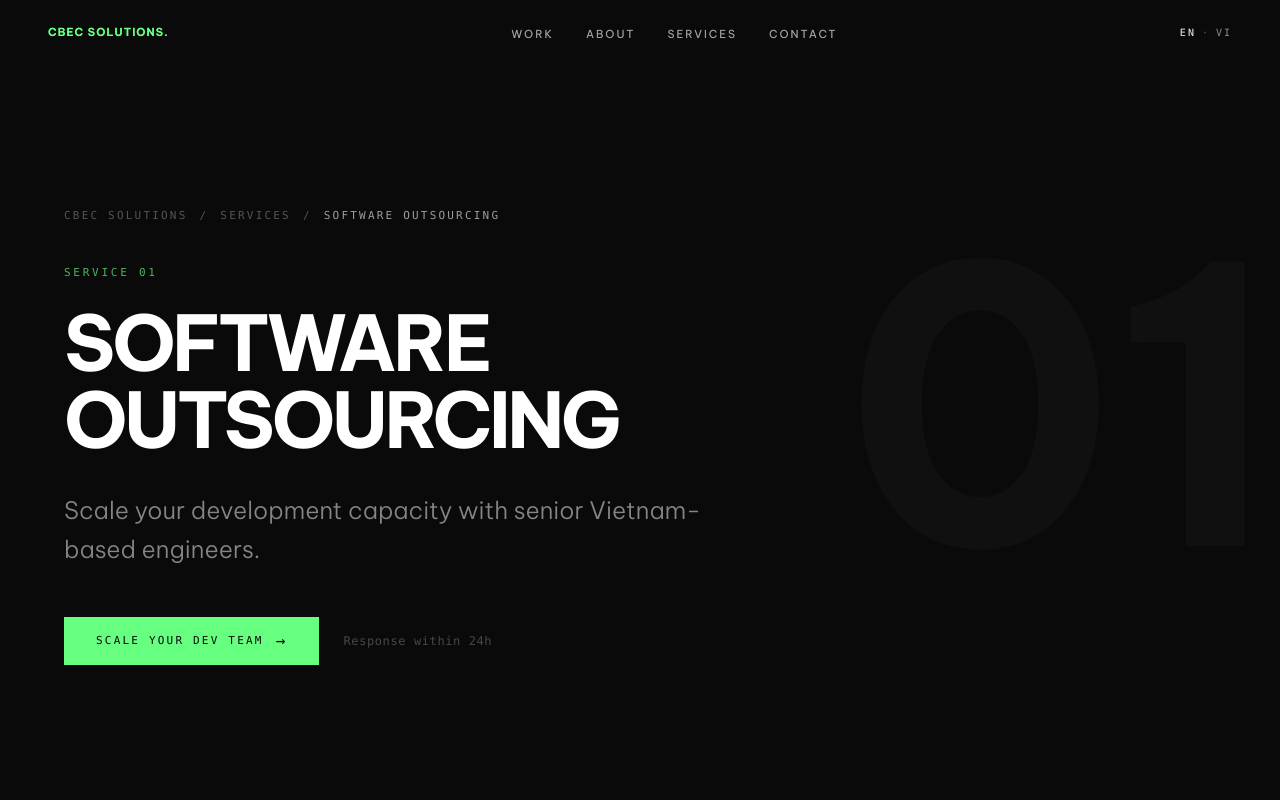
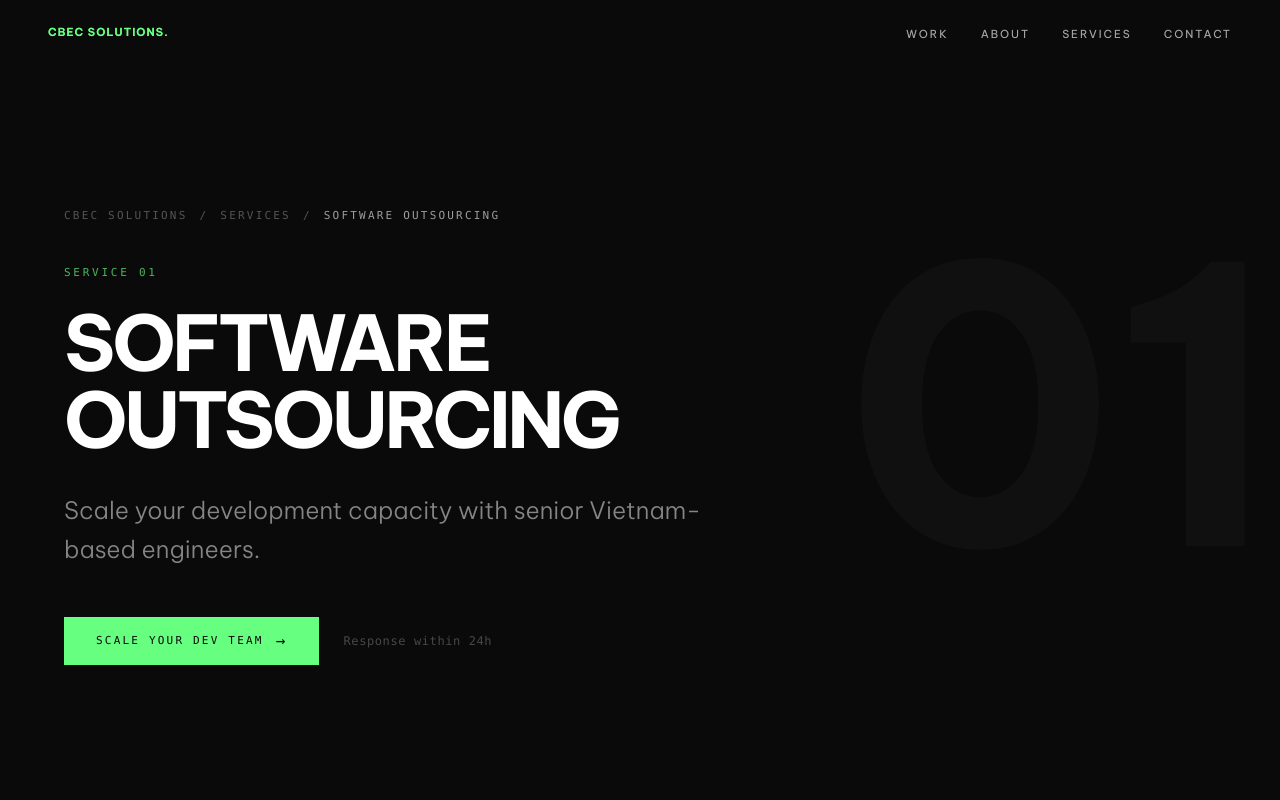
Before and after one commit to daq1209/CBECportfolio, a Next.js app: page /global/services/software-outsourcing-vietnam in a window 1280 px wide. Shown: the top 800 px of the page. Built offline with nearby package versions, Linux system fonts and the light colour scheme; no server answers.

Commit message:
feat: remove vietnamese localization and language switcher

```diff
--- a/components/Navbar.tsx
+++ b/components/Navbar.tsx
@@ -12,13 +12,6 @@
   { label: "Contact", href: "#contact" },
 ];
 
-const NAV_LINKS_VI = [
-  { label: "Dự án", href: "#projects" },
-  { label: "Về chúng tôi", href: "#about" },
-  { label: "Dịch vụ", href: "#services" },
-  { label: "Liên hệ", href: "#contact" },
-];
-
 interface NavbarProps {
   /** Current locale from [lang] segment. "vi" | "en" (maps from "vi" | "global") */
   lang: string;
@@ -30,10 +23,7 @@
   const [atTop, setAtTop] = useState(true);
   const { scrollY } = useScroll();
 
-  const isVi = lang === "vi";
-  const links = isVi ? NAV_LINKS_VI : NAV_LINKS_EN;
-  const currentLangLabel = isVi ? "VI" : "EN";
-  const nextLangLabel = isVi ? "EN" : "VI";
+  const links = NAV_LINKS_EN;
 
   useMotionValueEvent(scrollY, "change", (latest) => {
     const prev = scrollY.getPrevious() ?? 0;
@@ -46,24 +36,6 @@
     if (el) {
       el.scrollIntoView({ behavior: "smooth", block: "start" });
     }
-  };
-
-  /**
-   * Language toggle:
-   * 1. Writes the new locale to the `cbec-language` cookie (1 year).
-   * 2. Navigates to the equivalent path on the other locale.
-   */
-  const handleLangToggle = () => {
-    const nextLocale = isVi ? "global" : "vi";
-
-    // Track language switch
-    trackLanguageSwitch(isVi ? "vi" : "en", isVi ? "en" : "vi");
-
-    // Set cookie so proxy.ts persists the preference
-    document.cookie = `cbec-language=${nextLocale}; path=/; max-age=${60 * 60 * 24 * 365}; SameSite=Lax`;
-
-    // Navigate to the same section on the other locale
-    router.push(`/${nextLocale}`);
   };
 
   return (
@@ -107,17 +79,6 @@
         ))}
       </ul>
 
-      {/* Language toggle */}
-      <button
-        onClick={handleLangToggle}
-        className="flex items-center gap-1.5 text-[10px] font-mono tracking-[0.2em] uppercase text-white/30 hover:text-[#66FF80] transition-colors duration-200 cursor-pointer bg-transparent border-none p-0"
-        aria-label={`Switch language to ${nextLangLabel === "EN" ? "English" : "Vietnamese"}`}
-        title={`Switch to ${nextLangLabel === "EN" ? "English" : "Vietnamese"}`}
-      >
-        <span className="text-white/60" aria-current={isVi ? "true" : "false"}>{currentLangLabel}</span>
-        <span className="text-white/20" aria-hidden="true">·</span>
-        <span>{nextLangLabel}</span>
-      </button>
     </motion.nav>
   );
 }
--- a/proxy.ts
+++ b/proxy.ts
@@ -2,21 +2,13 @@
 import type { NextRequest } from "next/server";
 
 /* ── Supported locales ───────────────────────────────────────────────────── */
-const LOCALES = ["global", "vi"] as const;
+const LOCALES = ["global"] as const;
 type Locale = (typeof LOCALES)[number];
 const DEFAULT_LOCALE: Locale = "global";
 const COOKIE_NAME = "cbec-language";
 
 /* ── Detect preferred locale ─────────────────────────────────────────────── */
 function detectLocale(request: NextRequest): Locale {
-  // 1. Check saved cookie preference
-  const saved = request.cookies.get(COOKIE_NAME)?.value;
-  if (saved === "vi" || saved === "global") return saved as Locale;
-
-  // 2. Infer from Accept-Language header
-  const acceptLang = request.headers.get("accept-language") ?? "";
-  if (acceptLang.toLowerCase().includes("vi")) return "vi";
-
   return DEFAULT_LOCALE;
 }
 
@@ -44,6 +36,13 @@
     pathname.includes(".") // static files (images, fonts, etc.)
   ) {
     return NextResponse.next();
+  }
+
+  // Legacy redirect for /vi to /global
+  if (pathname === "/vi" || pathname.startsWith("/vi/")) {
+    const newPath = pathname.replace(/^\/vi/, "/global");
+    const redirectUrl = new URL(newPath || "/global", request.url);
+    return NextResponse.redirect(redirectUrl);
   }
 
   // Already under a locale prefix — allow through
```
